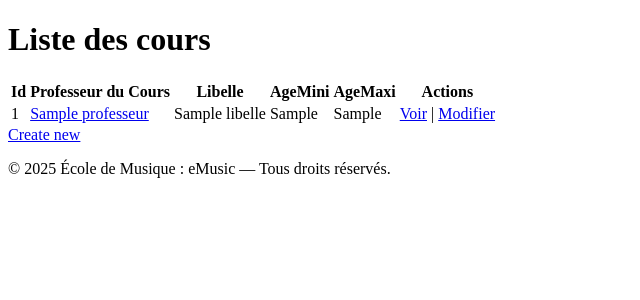
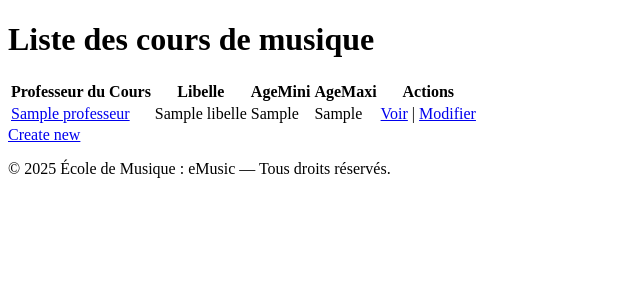
Before and after one commit to ZakinaA/25notf0nd, a Symfony app: template templates/cours/index.html.twig in a window 1280 px wide. Shown: the part 132-432 px from the top of the page, without its empty margins (0-640 px from the left). Run offline with Twig, Linux system fonts and the light colour scheme; the template is opened without the code that fills it: most values are stand-ins (such as "Sample title", 1, 10 or a date in 2020); some libraries are stand-ins or nearby versions.

Commit message:
Lister les cours de musique

```diff
--- a/templates/cours/_delete_form.html.twig
+++ b/templates/cours/_delete_form.html.twig
@@ -1,4 +1,4 @@
-<form method="post" action="{{ path('app_cours_delete', {'id': cour.id}) }}" onsubmit="return confirm('Are you sure you want to delete this item?');">
+<form method="post" action="{{ path('app_cours_delete', {'id': cour.id}) }}" onsubmit="return confirm('Vous êtes sûr de vouloir supprimer ce cour ?');">
     <input type="hidden" name="_token" value="{{ csrf_token('delete' ~ cour.id) }}">
-    <button class="btn">Delete</button>
+    <button class="btn">Supprimer</button>
 </form>
--- a/templates/cours/edit.html.twig
+++ b/templates/cours/edit.html.twig
@@ -1,13 +1,13 @@
 {% extends 'base.html.twig' %}
 
-{% block title %}Edit Cours{% endblock %}
+{% block title %}Editer Cours{% endblock %}
 
 {% block body %}
-    <h1>Edit Cours</h1>
+    <h1>Editer Cours</h1>
 
     {{ include('cours/_form.html.twig', {'button_label': 'Update'}) }}
 
-    <a href="{{ path('app_cours_index') }}">back to list</a>
+    <a href="{{ path('app_cours_index') }}">Retour à la liste</a>
 
     {{ include('cours/_delete_form.html.twig') }}
 {% endblock %}
--- a/templates/cours/index.html.twig
+++ b/templates/cours/index.html.twig
@@ -3,12 +3,11 @@
 {% block title %}Liste des cours{% endblock %}
 
 {% block body %}
-<h1>Liste des cours</h1>
+<h1>Liste des cours de musique</h1>
 
 <table class="table">
     <thead>
         <tr>
-            <th>Id</th>
             <th>Professeur du Cours</th>
             <th>Libelle</th>
             <th>AgeMini</th>
@@ -19,7 +18,6 @@
     <tbody>
         {% for cour in cours %}
             <tr>
-                <td>{{ cour.id }}</td>
                 <td>
                     {# lien vers la page du professeur #}
                     <a href="{{ path('app_professeur_show', {'id': cour.professeur.id}) }}">
```
